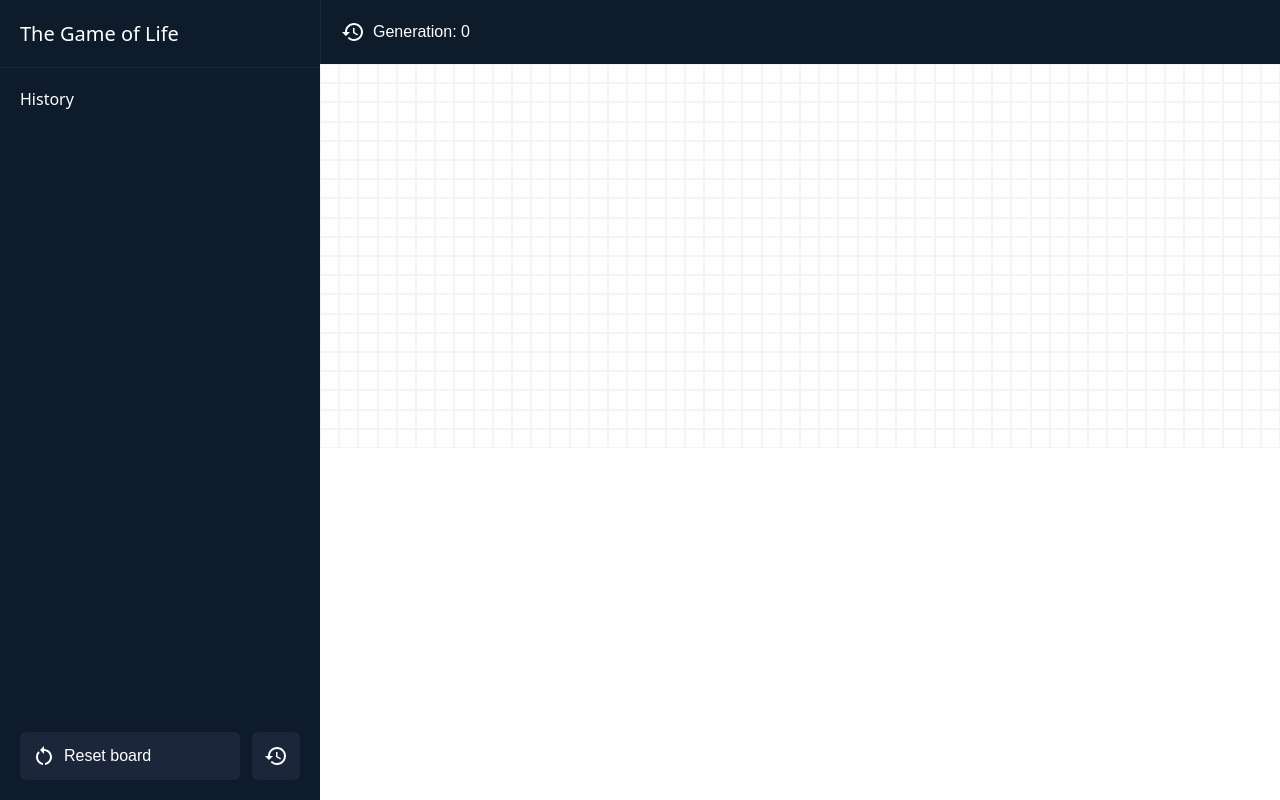
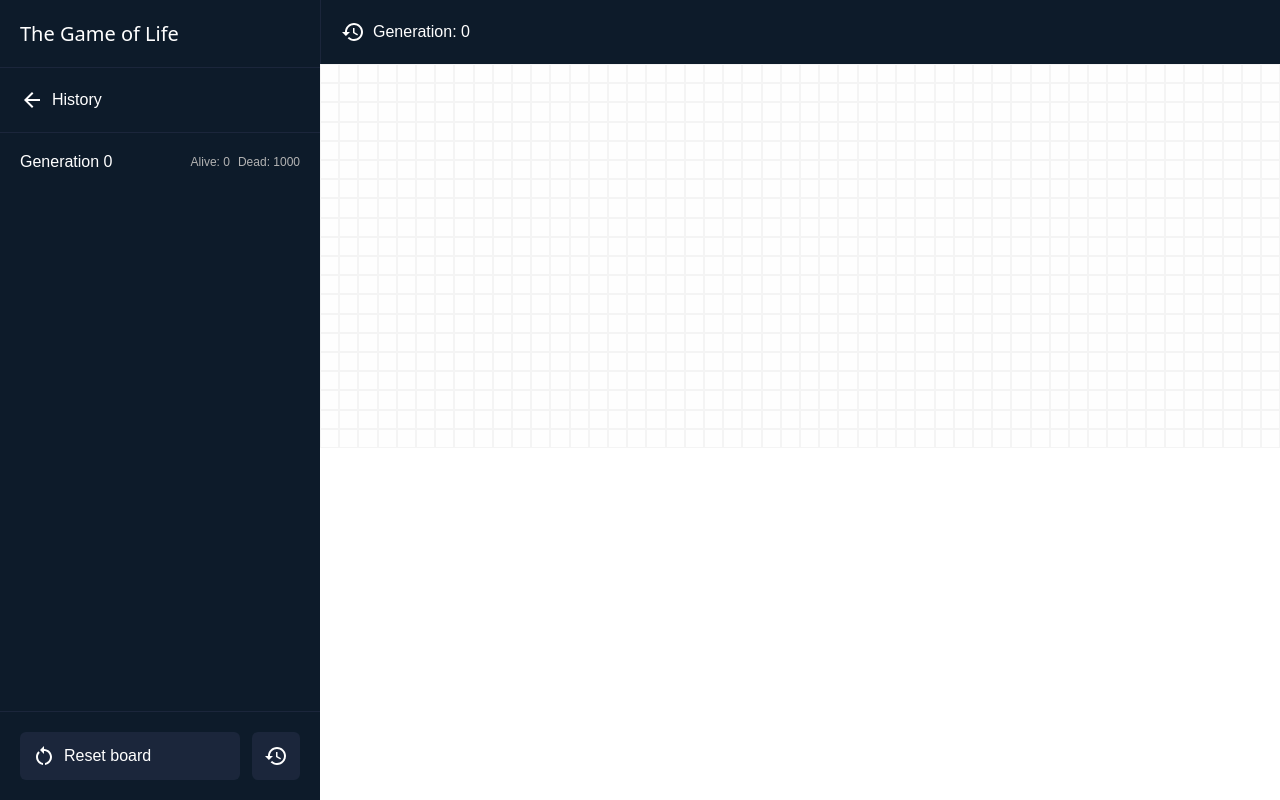
Before and after one commit to albinkarvling/algolizer, a React (Vite) app: page / in a window 1280 px wide. Both pictures are taken after a click on the button 276 px from the left and 756 px from the top of the page. Built offline with nearby package versions, Linux system fonts and the light colour scheme.

Commit message:
add history tab functionality

```diff
--- a/src/components/Button/Button.styles.ts
+++ b/src/components/Button/Button.styles.ts
@@ -4,7 +4,6 @@ import {ButtonProps} from "./Button";
 export const button = (variant: ButtonProps["variant"], size: ButtonProps["size"]) => css`
     display: flex;
     align-items: center;
-    justify-content: center;
     gap: 0.5rem;
     padding: ${size === "small" ? "0.5rem" : "0.75rem"};
     border-radius: 6px;
--- a/src/components/Button/Button.tsx
+++ b/src/components/Button/Button.tsx
@@ -3,15 +3,19 @@ import * as styles from "./Button.styles";
 
 export type ButtonProps = {
     children: React.ReactNode;
-    css?: Interpolation<Theme>;
+    cssProp?: Interpolation<Theme>;
     onClick?: () => void;
     variant?: "primary" | "text";
     size?: "small" | "large";
 };
 
-export function Button({children, css, onClick, size, variant}: ButtonProps) {
+export function Button({children, cssProp, onClick, size, variant}: ButtonProps) {
     return (
-        <button css={[styles.button(variant, size), css]} onClick={onClick}>
+        <button
+            className=""
+            css={[styles.button(variant, size), cssProp]}
+            onClick={onClick}
+        >
             {children}
         </button>
     );
--- a/src/components/Sidebar/AppControls/AppControls.styles.ts
+++ b/src/components/Sidebar/AppControls/AppControls.styles.ts
@@ -1,4 +1,8 @@
 import {css} from "@emotion/react";
+
+export const content = css`
+    padding: var(--main-padding);
+`;
 
 export const playbackButtons = css`
     display: flex;
@@ -6,6 +10,7 @@ export const playbackButtons = css`
 
     & > button {
         flex: 1;
+        justify-content: center;
     }
 `;
 
--- a/src/components/Sidebar/AppControls/AppControls.tsx
+++ b/src/components/Sidebar/AppControls/AppControls.tsx
@@ -16,7 +16,7 @@ export function AppControls() {
     } = useBoard();
 
     return (
-        <>
+        <div css={styles.content}>
             <span css={styles.label}>Playback Controls</span>
             <div css={styles.playbackButtons}>
                 <Button size="small" onClick={goToPreviousGeneration}>
@@ -49,6 +49,6 @@ export function AppControls() {
                 />
                 <span css={styles.playbackHelper}>{playbackSpeed}ms</span>
             </div>
-        </>
+        </div>
     );
 }
--- /dev/null
+++ b/src/components/Sidebar/History/History.styles.ts
@@ -0,0 +1,34 @@
+import {css} from "@emotion/react";
+
+export const backContainer = css`
+    padding: var(--main-padding);
+`;
+
+export const backButton = css`
+    margin: -0.5rem;
+`;
+
+export const generationList = css`
+    padding: calc(var(--main-padding) / 1.7) var(--main-padding);
+    border-top: 1px solid var(--background-accent-controls);
+    margin: 0 -0.5rem;
+`;
+
+export const generationItem = (active: boolean) => css`
+    width: 100%;
+    align-items: center;
+    justify-content: space-between;
+    opacity: ${active ? 1 : 0.35};
+    transition: opacity 0.2s;
+
+    &:hover {
+        opacity: 1;
+    }
+`;
+
+export const generationStatus = css`
+    display: flex;
+    gap: 0.5rem;
+    font-size: 0.75rem;
+    color: var(--text-accent-controls);
+`;
--- a/src/components/Sidebar/History/History.tsx
+++ b/src/components/Sidebar/History/History.tsx
@@ -1,3 +1,50 @@
+import {ArrowBack} from "@mui/icons-material";
+import {Button} from "../../Button";
+import * as styles from "./History.styles";
+import {useSidebarState} from "../../../contexts/SidebarStateProvider/SidebarStateProvider";
+import {useBoard} from "../../../contexts";
+import {getAliveCellCount, getDeadCellCount} from "../../../utils/grid";
+
 export function History() {
-    return <div>History</div>;
+    const {currentGeneration, generationHistory, goToGeneration} = useBoard();
+    const {toggleHistoryState} = useSidebarState();
+
+    return (
+        <>
+            <div css={styles.backContainer}>
+                <Button
+                    size="small"
+                    cssProp={styles.backButton}
+                    variant="text"
+                    onClick={toggleHistoryState}
+                >
+                    <ArrowBack />
+                    History
+                </Button>
+            </div>
+            <ul css={styles.generationList}>
+                {generationHistory.map((generation, index) => {
+                    const isActiveGeneration = index === currentGeneration;
+                    const aliveCells = getAliveCellCount(generation);
+                    const deadCells = getDeadCellCount(generation);
+                    return (
+                        <li style={{width: "100%"}} key={index}>
+                            <Button
+                                size="small"
+                                variant="text"
+                                cssProp={styles.generationItem(isActiveGeneration)}
+                                onClick={() => goToGeneration(index)}
+                            >
+                                <span>Generation {index}</span>
+                                <div css={styles.generationStatus}>
+                                    <span>Alive: {aliveCells}</span>
+                                    <span>Dead: {deadCells}</span>
+                                </div>
+                            </Button>
+                        </li>
+                    );
+                })}
+            </ul>
+        </>
+    );
 }
--- a/src/components/Sidebar/Sidebar.styles.ts
+++ b/src/components/Sidebar/Sidebar.styles.ts
@@ -18,14 +18,16 @@ export const header = css`
 `;
 
 export const content = css`
+    overflow: auto;
     height: 100%;
-    padding: var(--main-padding);
 `;
 
-export const footer = css`
+export const footer = (isIdleState: boolean) => css`
     padding: var(--main-padding);
     display: flex;
     gap: 0.75rem;
+
+    border-top: ${!isIdleState ? "1px solid var(--background-accent-controls)" : "none"};
 
     & > button:first-of-type {
         flex: 1;
--- a/src/components/Sidebar/Sidebar.tsx
+++ b/src/components/Sidebar/Sidebar.tsx
@@ -24,7 +24,7 @@ export function Sidebar() {
         <div css={styles.container}>
             <h1 css={styles.header}>The Game of Life</h1>
             <div css={styles.content}>{sidebarContent}</div>
-            <div css={styles.footer}>
+            <div css={styles.footer(state === SIDEBAR_STATES.IDLE)}>
                 <Button onClick={updateGrid}>
                     <RestartAlt />
                     Reset board
--- a/src/contexts/BoardProvider/BoardProvider.tsx
+++ b/src/contexts/BoardProvider/BoardProvider.tsx
@@ -5,9 +5,11 @@ import {getNextGeneration, initializeGrid} from "../../utils/grid";
 const BoardContext = React.createContext<null | {
     grid: Grid;
     updateGrid: () => void;
+    generationHistory: Grid[];
     toggleCellState: (rowIndex: number, cellIndex: number) => void;
     goToNextGeneration: () => void;
     goToPreviousGeneration: () => void;
+    goToGeneration: (generation: number) => void;
     columnCount: number;
     currentGeneration: number;
     generationCount: number;
@@ -81,6 +83,11 @@ export function BoardProvider({children}: {children: React.ReactNode}) {
         setReachedEnd(false);
     };
 
+    const goToGeneration = (generation: number) => {
+        setCurrentGeneration(generation);
+        setReachedEnd(false);
+    };
+
     useEffect(() => {
         if (!isPlaying) {
             clearInterval(intervalRef.current);
@@ -101,10 +108,12 @@ export function BoardProvider({children}: {children: React.ReactNode}) {
     const value = {
         grid: currentGrid,
         updateGrid,
+        generationHistory,
         columnCount: currentGrid[0].length,
         toggleCellState,
         goToNextGeneration,
         goToPreviousGeneration,
+        goToGeneration,
         currentGeneration,
         generationCount: generationHistory.length,
         isPlaying,
--- a/src/index.css
+++ b/src/index.css
@@ -35,3 +35,9 @@ button {
   cursor: pointer;
   color: inherit;
 }
+
+ul {
+  list-style-type: none;
+  padding: 0;
+  margin: 0;
+}
--- a/src/utils/grid.ts
+++ b/src/utils/grid.ts
@@ -54,3 +54,21 @@ export const getNextGeneration = (grid: Grid): Grid => {
         }),
     );
 };
+
+export const getDeadCellCount = (grid: Grid): number => {
+    return grid.reduce(
+        (count, row) =>
+            count +
+            row.reduce((rowCount, cell) => (cell.isAlive ? rowCount : rowCount + 1), 0),
+        0,
+    );
+};
+
+export const getAliveCellCount = (grid: Grid): number => {
+    return grid.reduce(
+        (count, row) =>
+            count +
+            row.reduce((rowCount, cell) => (cell.isAlive ? rowCount + 1 : rowCount), 0),
+        0,
+    );
+};
```
